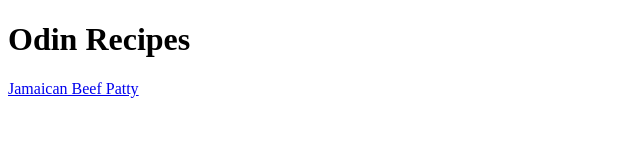
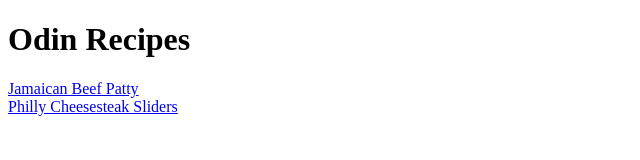
Before and after one commit to TC0932/odin-recipes, a plain HTML site: page index.html in a window 1280 px wide. Shown: the whole page, without its empty margins (0-640 px from the left). Drawn offline with Linux system fonts and the light colour scheme.

Commit message:
Add link to cheesesteak sliders

```diff
--- a/index.html
+++ b/index.html
@@ -9,6 +9,9 @@
 <body>
     <h1>Odin Recipes</h1>
 
-    <a href="recipes/Jamaican-Beef-Patty.html">Jamaican Beef Patty</a>
+    <a href="recipes/Jamaican-Beef-Patty.html">Jamaican Beef Patty</a><br>
+
+    <a href="recipes/Cheesesteak-sliders.html">Philly Cheesesteak Sliders</a>
+
 </body>
 </html>
```
